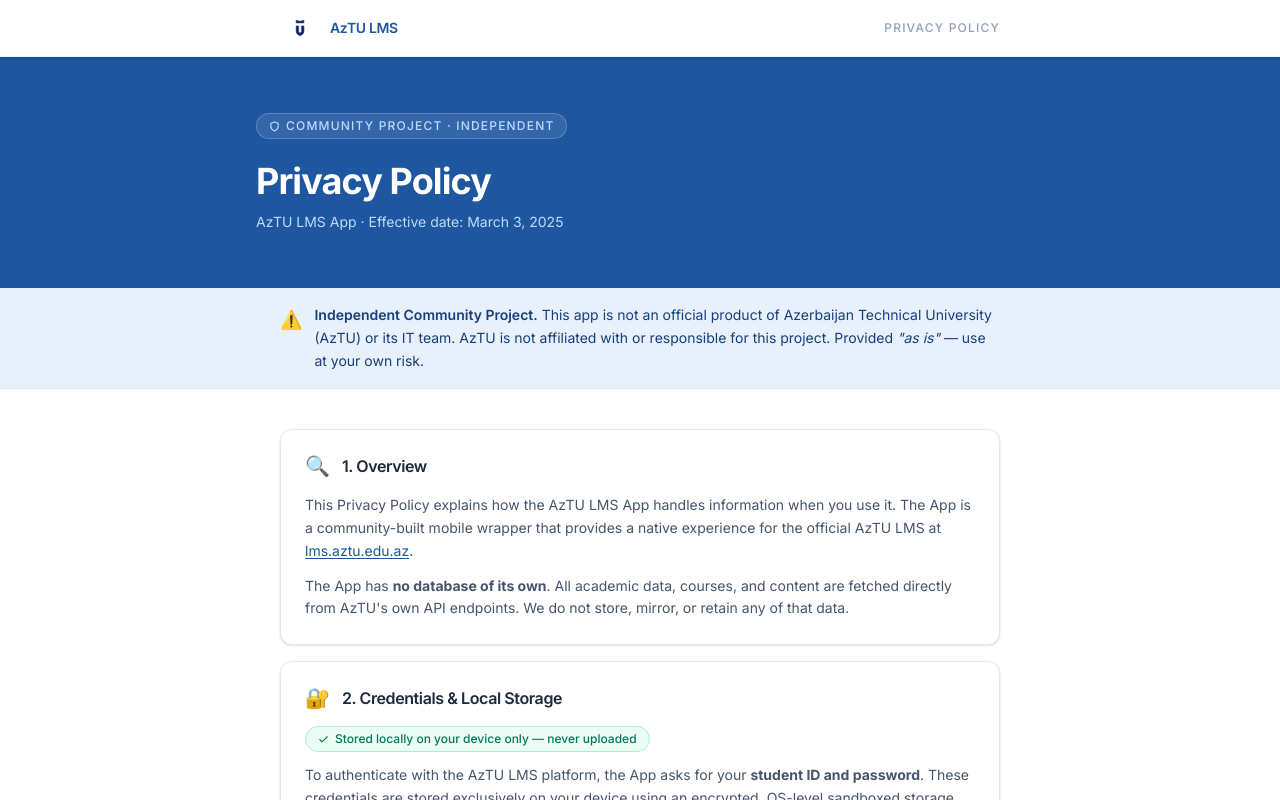
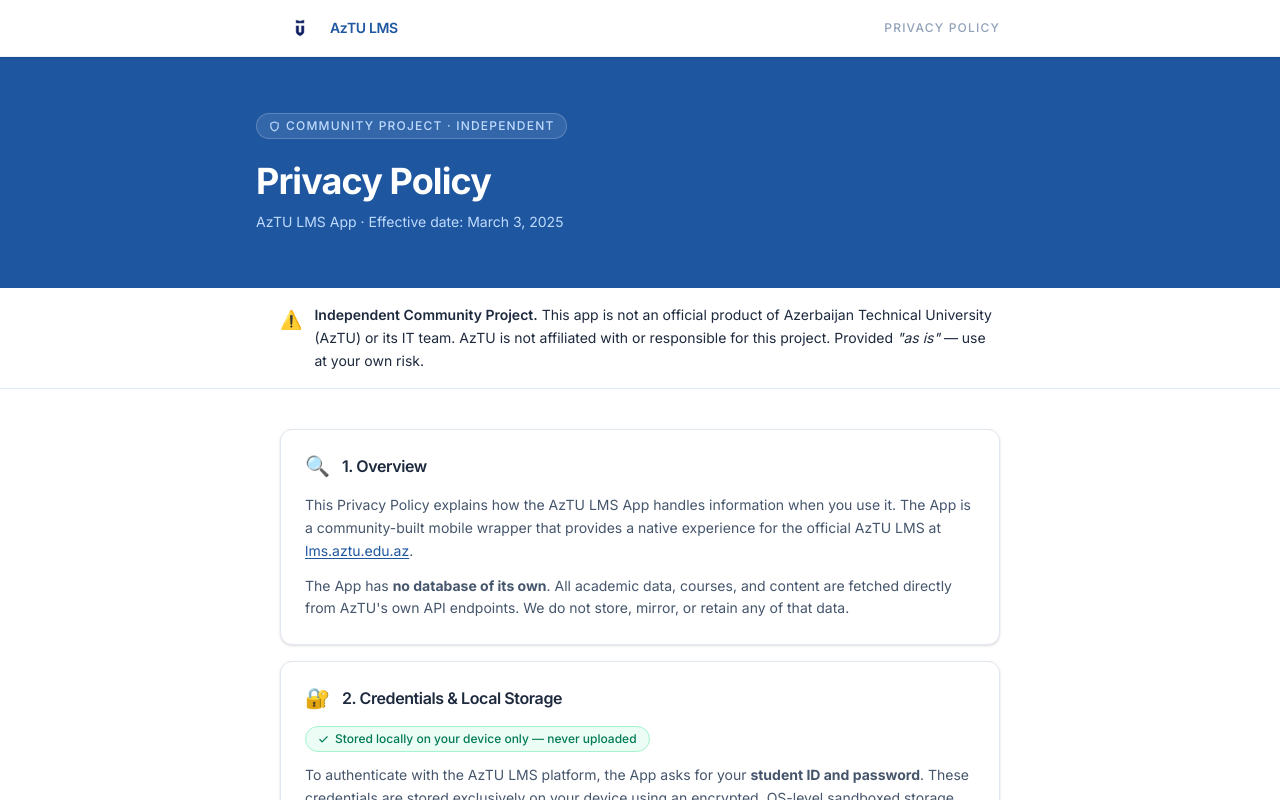
Before and after one commit to yusifaliyevpro/aztu-lms-privacy-notice, a Next.js app: page /privacy in a window 1280 px wide. Shown: the top 800 px of the page. Built offline with nearby package versions, Linux system fonts and the light colour scheme.

Commit message:
chore: update package.json and globals.css for improved theme support and add greenly check script

```diff
--- a/src/app/globals.css
+++ b/src/app/globals.css
@@ -1,17 +1,100 @@
 @import "tailwindcss";
 
-@theme {
-  --color-brand: #1e56a0;
-  --color-brand-dark: #163f7a;
-  --color-brand-light: #e8f0fb;
+/* Semantic tokens — light theme is the default, dark theme follows the
+   browser's prefers-color-scheme. No manual switch. */
+:root {
+  --bg: #f6f7f9;
+  --surface: #ffffff;
+  --surface-muted: #f1f4f8;
+  --border: #e4e7ec;
+  --border-strong: #d3d8e0;
+
+  --text: #1a2333;
+  --text-muted: #5b6472;
+  --text-faint: #8a919e;
+
+  --brand: #1e56a0;
+  --brand-hover: #163f7a;
+  --brand-contrast: #ffffff;
+  --brand-tint: #e8f0fb;
+
+  --accent: #0f766e;
+  --accent-tint: #e6f4f1;
+
+  --warn-tint: #fdf6ec;
+  --warn-border: #f0e2c8;
+  --warn-text: #7a5b19;
+
+  --code-bg: #f1f4f8;
+  --code-text: #334155;
+}
+
+@media (prefers-color-scheme: dark) {
+  :root {
+    --bg: #0c0f16;
+    --surface: #141922;
+    --surface-muted: #1b212c;
+    --border: #232a36;
+    --border-strong: #2f3846;
+
+    --text: #e7ecf3;
+    --text-muted: #a3adbd;
+    --text-faint: #6f7a8a;
+
+    --brand: #6ea6f0;
+    --brand-hover: #8fbcf5;
+    --brand-contrast: #0c0f16;
+    --brand-tint: #172032;
+
+    --accent: #3fd0be;
+    --accent-tint: #10221f;
+
+    --warn-tint: #241d0f;
+    --warn-border: #3a2f14;
+    --warn-text: #e0c079;
+
+    --code-bg: #1b212c;
+    --code-text: #c4ccd8;
+  }
+}
+
+/* Map tokens into Tailwind's color scale so `bg-surface`, `text-muted`, etc.
+   resolve to the theme-aware variables above. */
+@theme inline {
+  --color-bg: var(--bg);
+  --color-surface: var(--surface);
+  --color-surface-muted: var(--surface-muted);
+  --color-border: var(--border);
+  --color-border-strong: var(--border-strong);
+
+  --color-text: var(--text);
+  --color-muted: var(--text-muted);
+  --color-faint: var(--text-faint);
+
+  --color-brand: var(--brand);
+  --color-brand-hover: var(--brand-hover);
+  --color-brand-contrast: var(--brand-contrast);
+  --color-brand-tint: var(--brand-tint);
+
+  --color-accent: var(--accent);
+  --color-accent-tint: var(--accent-tint);
+
+  --color-warn-tint: var(--warn-tint);
+  --color-warn-border: var(--warn-border);
+  --color-warn-text: var(--warn-text);
+
+  --color-code-bg: var(--code-bg);
+  --color-code-text: var(--code-text);
 }
 
 @layer base {
   html {
     scroll-behavior: smooth;
+    color-scheme: light dark;
   }
   body {
     font-family: "Inter", ui-sans-serif, system-ui, sans-serif;
     -webkit-font-smoothing: antialiased;
+    text-rendering: optimizeLegibility;
   }
 }
--- a/tsconfig.json
+++ b/tsconfig.json
@@ -8,6 +8,7 @@
     "noEmit": true,
     "esModuleInterop": true,
     "module": "esnext",
+    "verbatimModuleSyntax": true,
     "moduleResolution": "bundler",
     "resolveJsonModule": true,
     "isolatedModules": true,
```
Also changed, not shown: package.json (+8 -0 lines).
